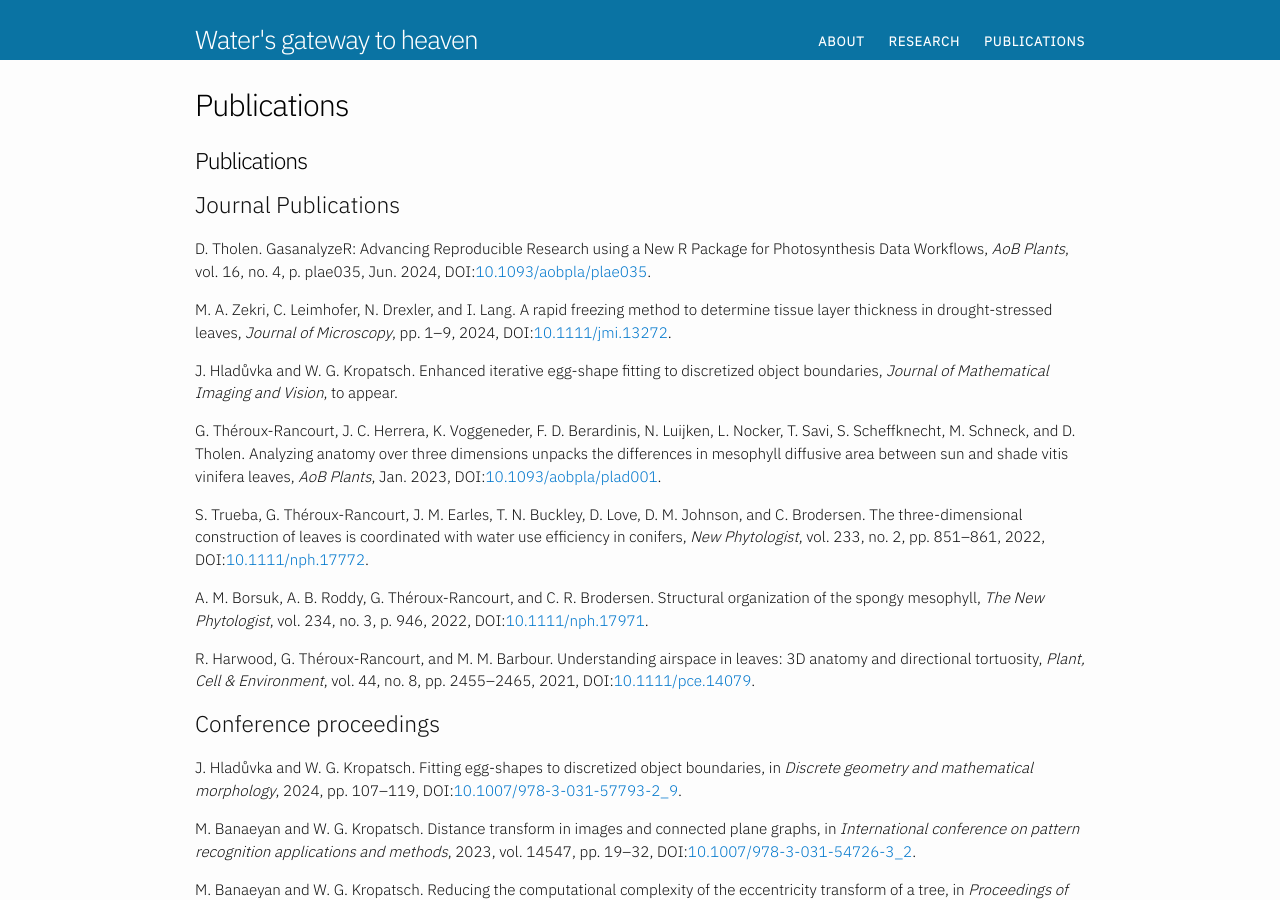
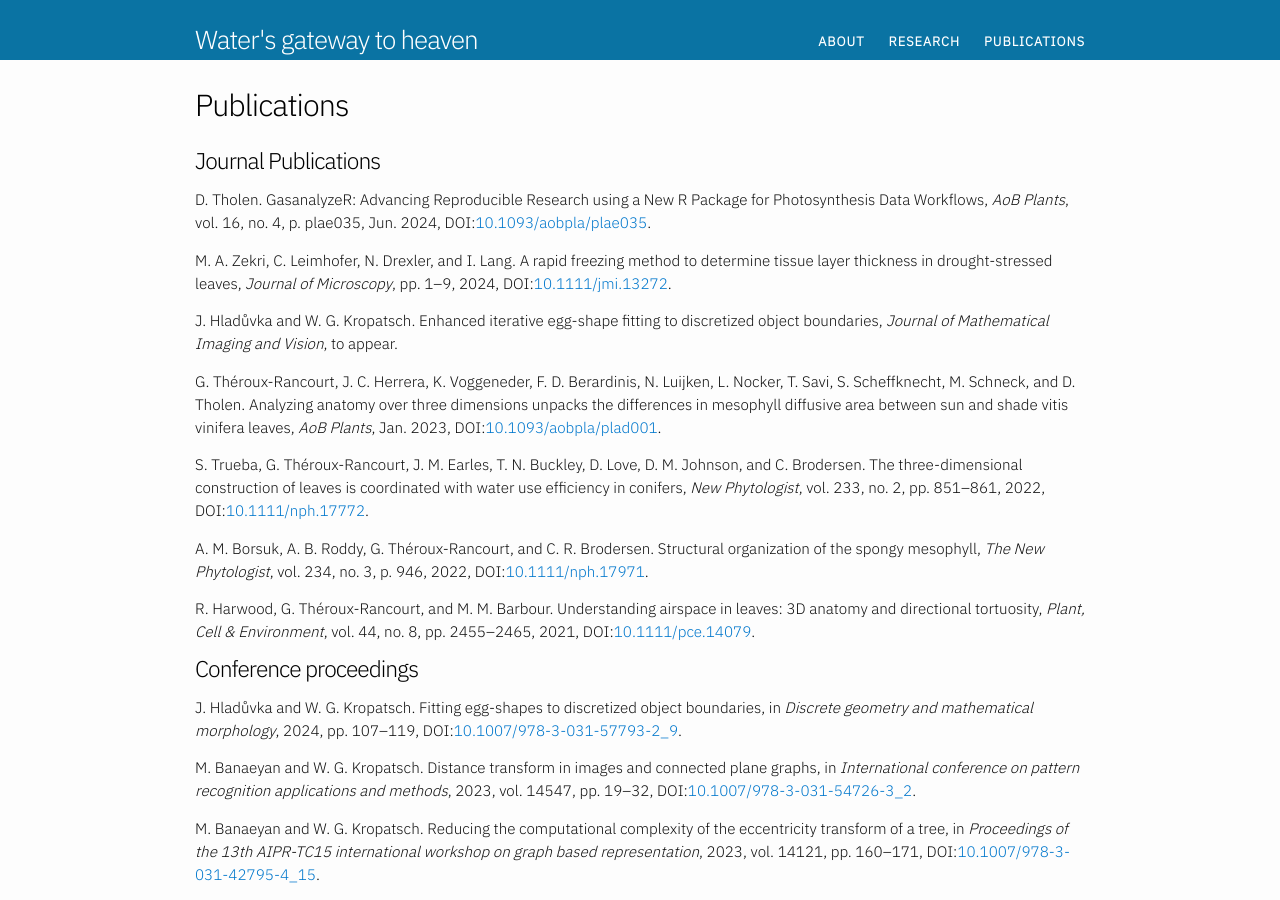
Before and after one commit to waters-gateway/waters-gateway.github.io, a Jekyll site: the page built from publications.md, in a window 1280 px wide and 900 px high. Built offline with Jekyll 4.4.1, drawn with Linux system fonts in a browser that asks for light colours.

Commit message:
Publications: titles and subtitles.

```diff
--- a/publications.md
+++ b/publications.md
@@ -5,9 +5,7 @@ title: "Publications"
 lang: en
 ---
 
-# Publications
-
-## Journal Publications
+# Journal Publications
 
 D. Tholen. GasanalyzeR: Advancing Reproducible Research using a New R
 Package for Photosynthesis Data Workflows, *AoB Plants*, vol. 16, no. 4,
@@ -46,7 +44,7 @@ airspace in leaves: 3D anatomy and directional tortuosity, *Plant, Cell
 & Environment*, vol. 44, no. 8, pp. 2455--2465, 2021,
 DOI:[10.1111/pce.14079](https://doi.org/10.1111/pce.14079).
 
-## Conference proceedings
+# Conference proceedings
 
 J. Hladůvka and W. G. Kropatsch. Fitting egg-shapes to discretized
 object boundaries, in *Discrete geometry and mathematical morphology*,
@@ -138,7 +136,7 @@ the joint austrian computer vision and robotics workshop*, 2020, pp.
 137--142,
 DOI:[10.3217/978-3-85125-752-6-31](https://doi.org/10.3217/978-3-85125-752-6-31).
 
-## Theses, technical reports, datasets, packages
+# Theses, technical reports, datasets, packages
 
 M. Banaeyan. Redundant edges and parallel algorithms in binary irregular
 graph pyramids, PhD thesis, Vienna University of Technology, 2024.
```
